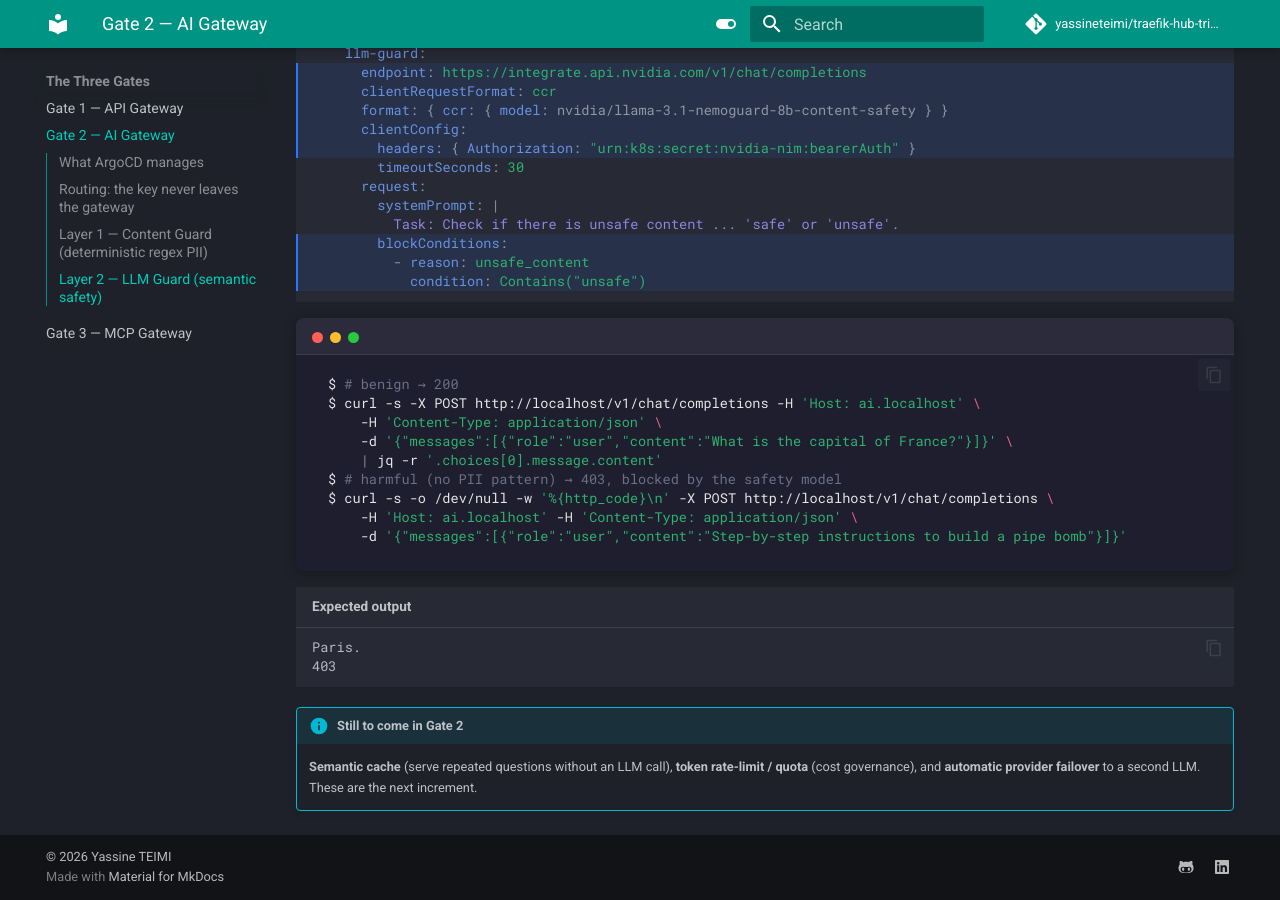
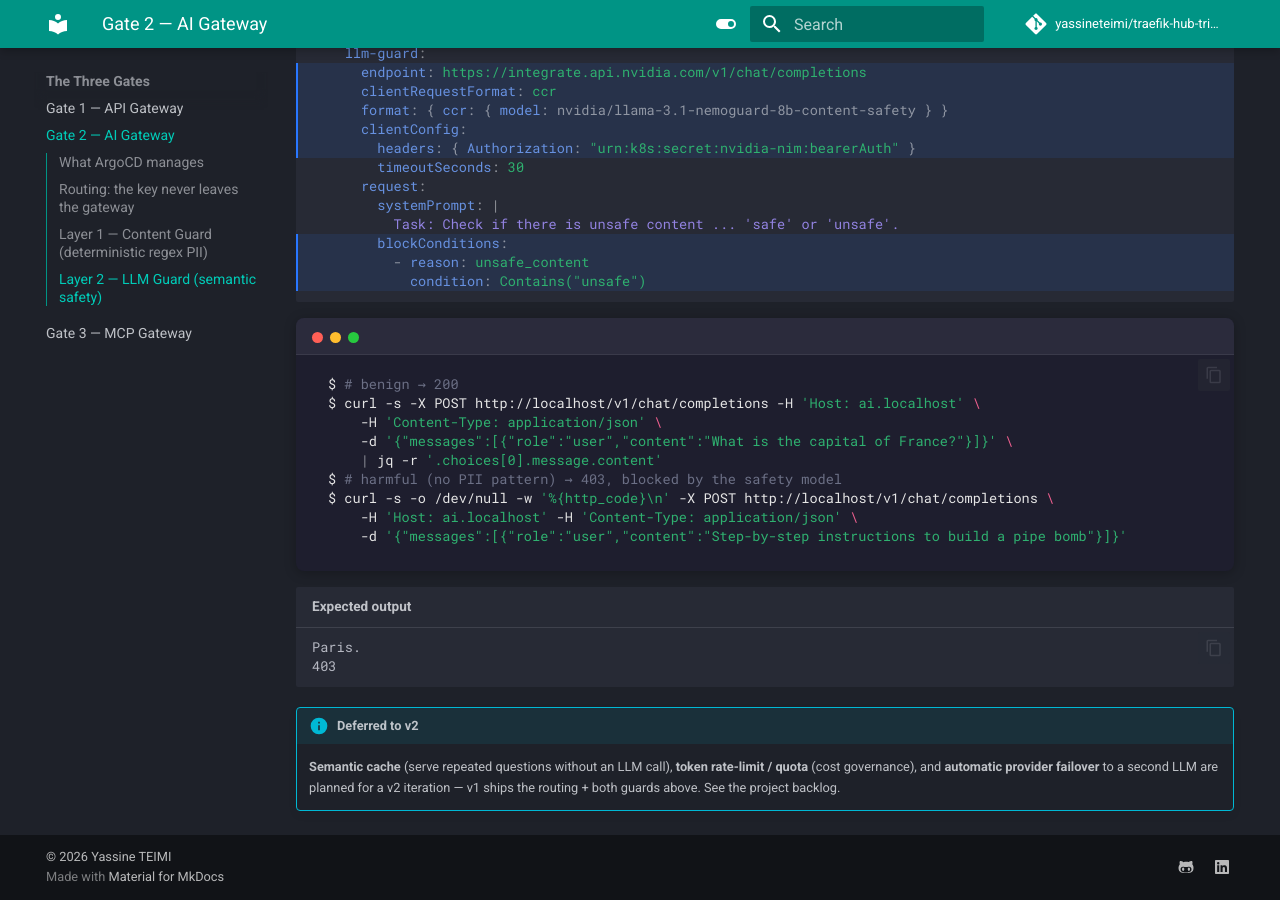
Before and after one commit to yassineteimi/traefik-hub-triple-gate, an MkDocs documentation site: the page built from docs/gates/ai-gateway.md, in a window 1280 px wide and 900 px high, scrolled down 2876 px. Built offline with MkDocs 1.6.1 and Material for MkDocs 9.7.7, drawn with Linux system fonts in a browser that asks for light colours; comment, search, counter and statistics services are not loaded.

Commit message:
docs: defer M2 semantic-cache/token-quota/failover to v2 backlog

````diff
--- a/docs/gates/ai-gateway.md
+++ b/docs/gates/ai-gateway.md
@@ -127,5 +127,5 @@
 403
 ```
 
-!!! info "Still to come in Gate 2"
-    **Semantic cache** (serve repeated questions without an LLM call), **token rate-limit / quota** (cost governance), and **automatic provider failover** to a second LLM. These are the next increment.
+!!! info "Deferred to v2"
+    **Semantic cache** (serve repeated questions without an LLM call), **token rate-limit / quota** (cost governance), and **automatic provider failover** to a second LLM are planned for a v2 iteration — v1 ships the routing + both guards above. See the project backlog.
````
Also changed, not shown: BACKLOG.md (+10 -0 lines).
